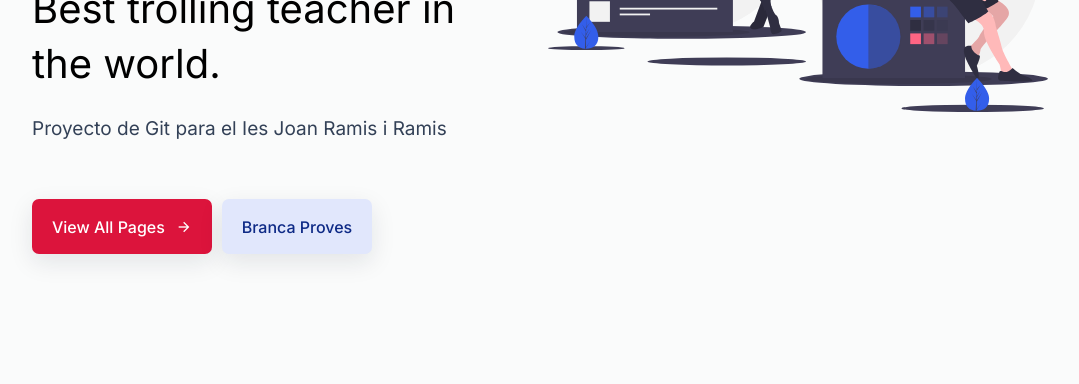
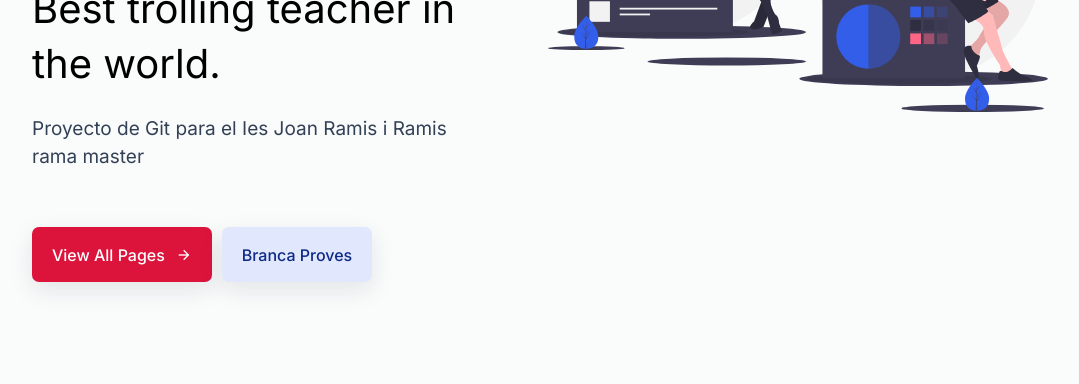
Before and after one commit to iDanielix/cursgit2smx, a plain HTML site: page index.html in a window 1280 px wide. Shown: the part 416-800 px from the top of the page, without its empty margins (112-1191 px from the left). Drawn offline with nearby package versions, Linux system fonts and the light colour scheme.

Commit message:
buscando el conflicto

```diff
--- a/index.html
+++ b/index.html
@@ -64,7 +64,7 @@
               Best trolling teacher in the world.
             </h1>
             <p class="info-text">
-              Proyecto de Git para el Ies Joan Ramis i Ramis
+              Proyecto de Git para el Ies Joan Ramis i Ramis rama master
             </p>
 
             <div class="btn_wrapper">
```
